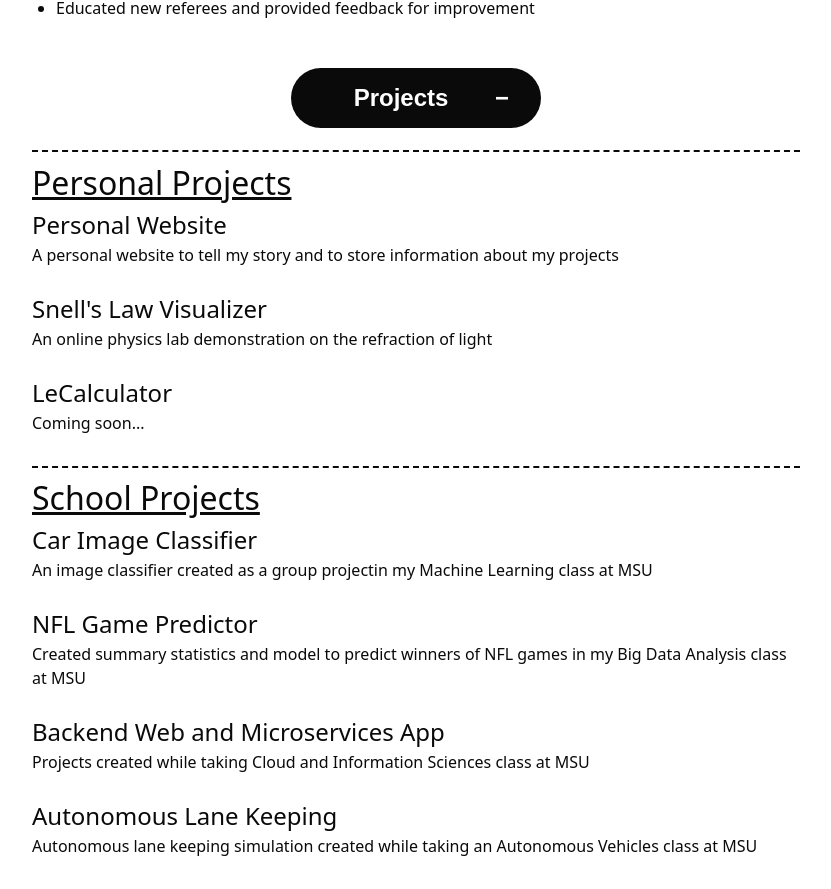
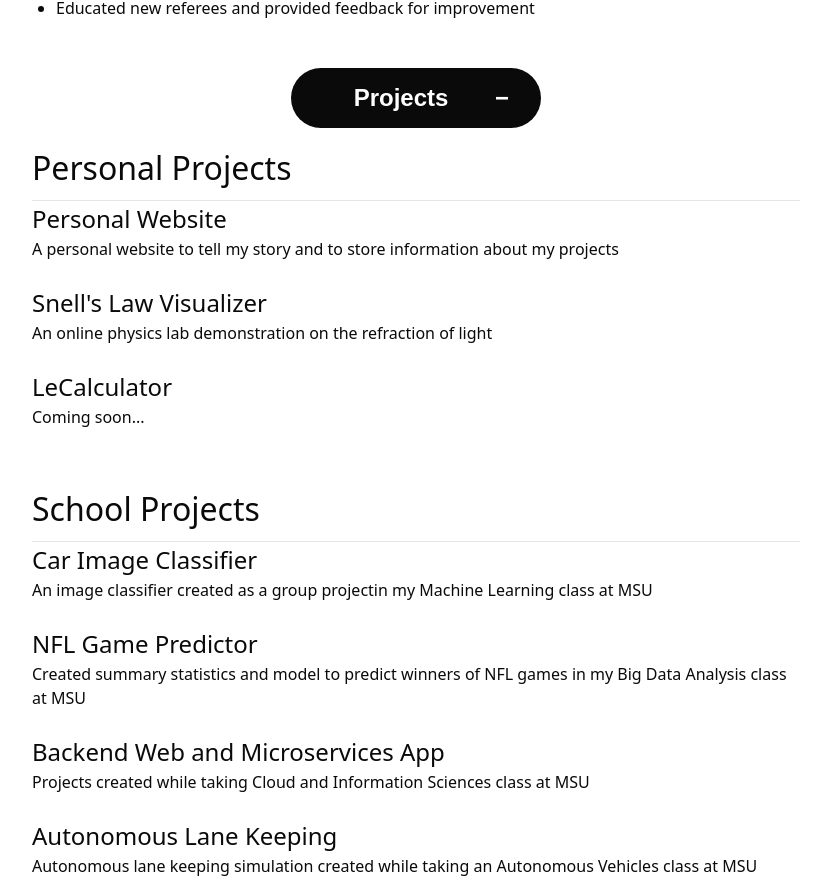
Before and after one commit to qfransen/qfransen.github.io, a Next.js app: page /cv in a window 1280 px wide. Shown: the part 2992-3881 px from the top of the page, without its empty margins (224-1055 px from the left). Built offline with nearby package versions, Linux system fonts and the light colour scheme.

Commit message:
config for static deploy images - additional styling for consistency

```diff
--- a/next.config.ts
+++ b/next.config.ts
@@ -3,6 +3,9 @@ import type { NextConfig } from "next";
 const nextConfig: NextConfig = {
   /* config options here */
   output: 'export',
+  images: {
+    unoptimized: true,
+  }
 };
 
 export default nextConfig;
--- a/src/app/cv/page.tsx
+++ b/src/app/cv/page.tsx
@@ -35,10 +35,10 @@ export default function Page() {
 //     </>);
 // }
 //
-function subsection(sectionName: string): JSX.Element {
+function subsection(sectionName: string, padding_class?: string): JSX.Element {
     return (<>
-        <hr className={"subsectionSeparator content-wrapper"} />
-        <h2 className={"content-wrapper underline-b"}>{sectionName}</h2>
+        {/*<hr className={"subsectionSeparator content-wrapper"} />*/}
+        <h2 className={`content-wrapper border-b pb-2 ${padding_class}`}>{sectionName}</h2>
     </>);
 }
 
@@ -212,7 +212,7 @@ function fullProjects(): JSX.Element {
         {createProject('LeCalculator', 'Coming soon...',
         "lecalculator")}
 
-        {subsection('School Projects')}
+        {subsection('School Projects', 'pt-8')}
         {createProject('Car Image Classifier', 'An image classifier created as a group project' +
             'in my Machine Learning class at MSU',
         "car-image-classifier")}
--- a/src/app/projects/page.tsx
+++ b/src/app/projects/page.tsx
@@ -21,7 +21,8 @@ export default function Page() {
             <section className="mb-16">
                 <h2 className="mb-8 border-b pb-2">Personal Projects</h2>
                 <div className="grid grid-cols-1 md:grid-cols-2 lg:grid-cols-3 gap-6">
-                    {createProject("Personal Website", undefined, undefined, undefined)}
+                    {createProject("Personal Website", undefined,
+                      "You're looking at it right now", ["next.js", "react", "typescript", "tailwindcss"])}
                     {createProject("Snell's Law", "snells.png", undefined, undefined)}
                     {createProject("LeCalculator", undefined, undefined, undefined)}
                 </div>
@@ -30,7 +31,9 @@ export default function Page() {
             <section className="mb-16">
                 <h2 className="mb-8 border-b pb-2">School Projects</h2>
                 <div className="grid grid-cols-1 md:grid-cols-2 lg:grid-cols-3 gap-6">
-                    {createProject('Car Image Classifier', 'car-classifier.png', undefined, undefined)}
+                    {createProject('Car Image Classifier', 'car-classifier.png',
+                      "A group project in CSE404 at MSU that used Machine Learning to predict the types of " +
+                      "vehicles show in images", ["Python", "ML"])}
                     {createProject('NFL Game Outcome Predictor', 'football-scores.png', undefined, undefined)}
                     {createProject('Backend Web Microservices App', undefined, undefined, undefined)}
                     {createProject('Autonomous Lane Keeping', 'autonomous1.png', undefined, undefined)}
```
